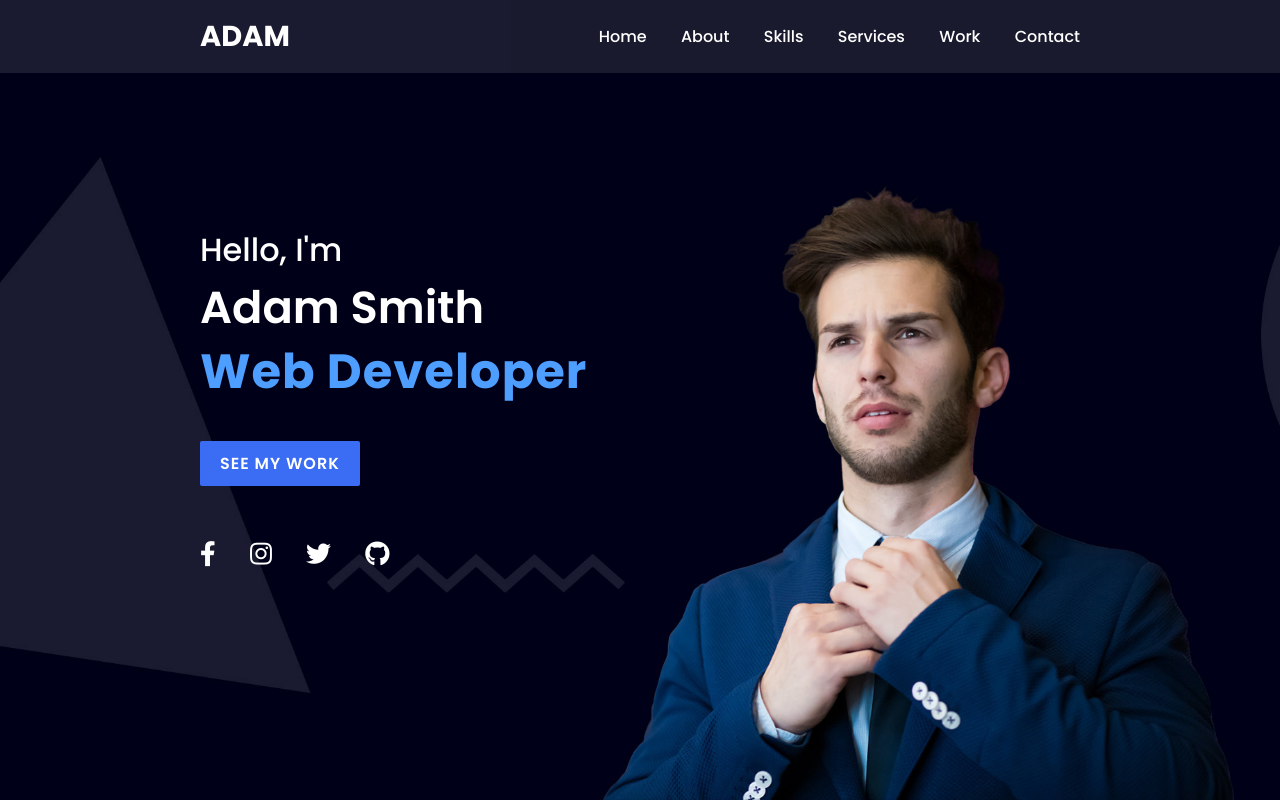
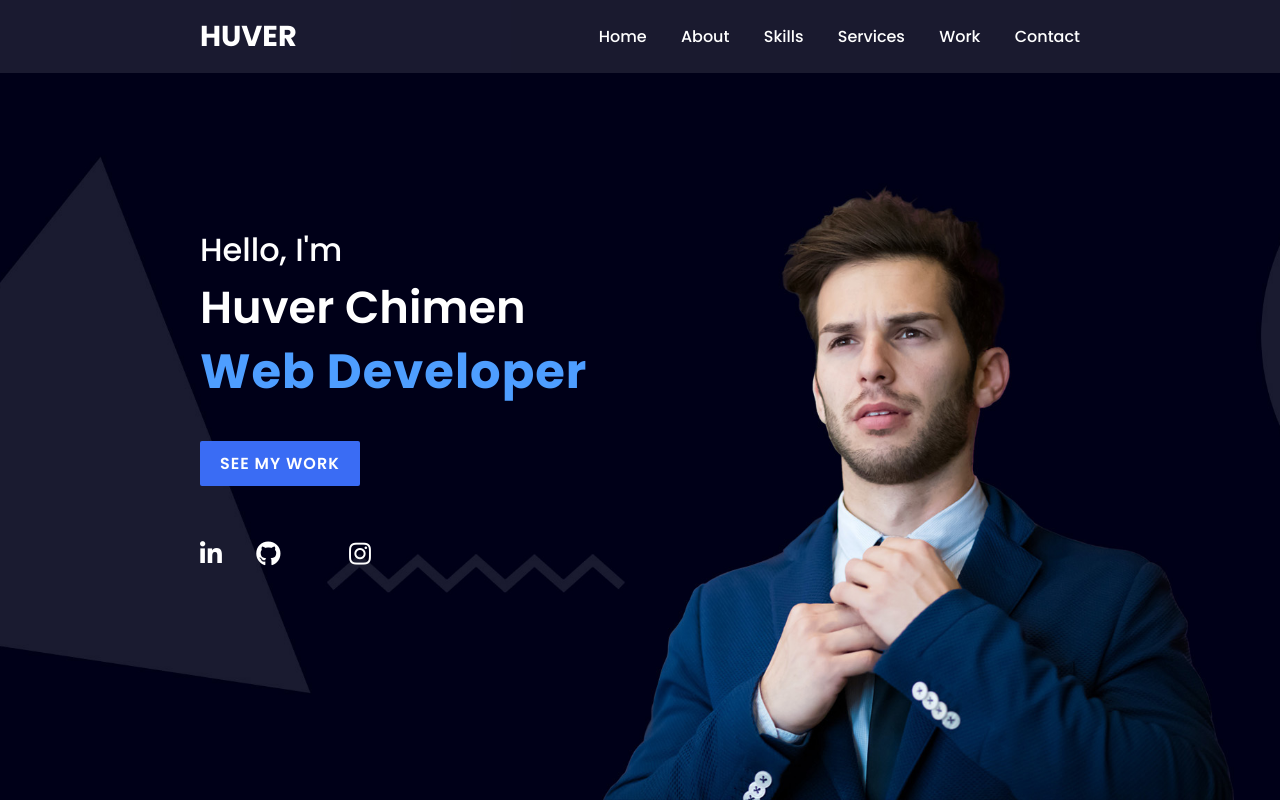
Before and after one commit to HuverSanchez/Portafolio_Huver, a plain HTML site: page index.html in a window 1280 px wide. Shown: the top 802 px of the page. Drawn offline with nearby package versions, Linux system fonts and the light colour scheme.

Commit message:
acomdando links

```diff
--- a/index.html
+++ b/index.html
@@ -3,7 +3,7 @@
 <head>
     <meta charset="UTF-8">
     <meta name="viewport" content="width=device-width, initial-scale=1.0">
-    <title>Adam Portfolio-Procoder09</title>
+    <title>Huver F.C.S - Portafolio</title>
     <link rel="stylesheet" href="style.css">
     <link rel="stylesheet" href="https://unpkg.com/aos@next/dist/aos.css" />
     <link rel="stylesheet" href="https://cdnjs.cloudflare.com/ajax/libs/font-awesome/5.15.2/css/all.min.css">
@@ -12,7 +12,7 @@
 
 
     <header>
-        <a href="" class="brand" data-aos="zoom-in" data-aos-duration="1000">Adam</a>
+        <a href="" class="brand" data-aos="zoom-in" data-aos-duration="1000">Huver</a>
         <div class="menu-btn"></div>
         <div class="navigation">
             <a href="#main" data-aos="fade-up" data-aos-duration="1000" data-aos-delay="100">Home</a>
@@ -26,7 +26,7 @@
 
     <section class="main" id="main">
         <div class="content">
-            <h2 data-aos="fade-right" data-aos-duration="1000" data-aos-delay="800">Hello, I'm <br><span>Adam Smith</span></h2>
+            <h2 data-aos="fade-right" data-aos-duration="1000" data-aos-delay="800">Hello, I'm <br><span>Huver Chimen</span></h2>
             <div class="animated-text" data-aos="fade-left" data-aos-duration="1000" data-aos-delay="900">
                 <h3>Web Developer</h3>
                 <h3>Web Designer</h3>
@@ -34,10 +34,10 @@
             </div>
             <a href="#" class="btn" data-aos="zoom-out" data-aos-duration="1000" data-aos-delay="1000">See My Work</a>
             <div class="media-icons">
-                <a href="#" data-aos="fade-in" data-aos-duration="1000" data-aos-delay="1200"><i class="fab fa-facebook-f"></i></a>
-                <a href="#" data-aos="fade-in" data-aos-duration="1000" data-aos-delay="1300"><i class="fab fa-instagram"></i></a>
-                <a href="#" data-aos="fade-in" data-aos-duration="1000" data-aos-delay="1400"><i class="fab fa-twitter"></i></a>
-                <a href="#" data-aos="fade-in" data-aos-duration="1000" data-aos-delay="1500"><i class="fab fa-github"></i></a>
+                <a href="https://www.linkedin.com/in/huver-fernando-chimen-s%C3%A1nchez-043644384/" data-aos="fade-in" data-aos-duration="1000" data-aos-delay="1200"><i class="fab fa-linkedin-in"></i></a>
+                <a href="https://github.com/HuverSanchez" data-aos="fade-in" data-aos-duration="1000" data-aos-delay="1300"><i class="fab fa-github"></i></a>
+                <a href="#" data-aos="fade-in" data-aos-duration="1000" data-aos-delay="1400"><i class="fab fa-x"></i></a>
+                <a href="#" data-aos="fade-in" data-aos-duration="1000" data-aos-delay="1500"><i class="fab fa-instagram"></i></a>
             </div>
         </div>
     </section>
@@ -202,7 +202,7 @@
               </div>
               <div class="info">
                 <h3>Address</h3>
-                <span>Bercelona, Spain</span>
+                <span>Cali, Colombia</span>
               </div>
             </div>
             <div class="card reveal">
@@ -211,7 +211,7 @@
               </div>
               <div class="info">
                 <h3>Phone</h3>
-                <span>+34566-839754</span>
+                <span>+57-3215386054</span>
               </div>
             </div>
             <div class="card reveal">
```
